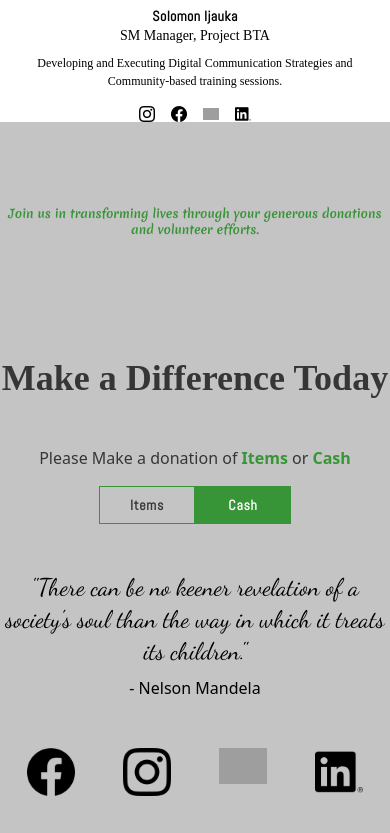
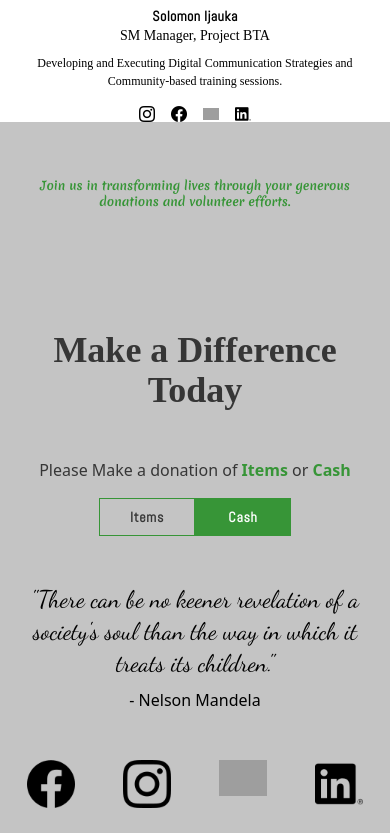
Before and after one commit to accdev1694/project-bta, a React (Vite) app: page / in a window 390 px wide. Shown: the part 3551-4384 px from the top of the page. Built offline with nearby package versions, Linux system fonts and the light colour scheme; grey boxes are pictures that could not be loaded; a web font is replaced by a local one.

Commit message:
made donate page responsive

```diff
--- a/src/components/sections/Donate.jsx
+++ b/src/components/sections/Donate.jsx
@@ -5,7 +5,7 @@ import Contact from "../Contact";
 
 const Donate = () => {
   return (
-    <section id="donate" className="min-h-screen text-center pt-21">
+    <section id="donate" className="min-h-screen text-center pt-14 md:pt-21 mx-[5%]">
       <HeadingOne
         title="Join us in transforming lives through your generous donations and volunteer efforts."
         className="mb-30 text-secondary"
```
